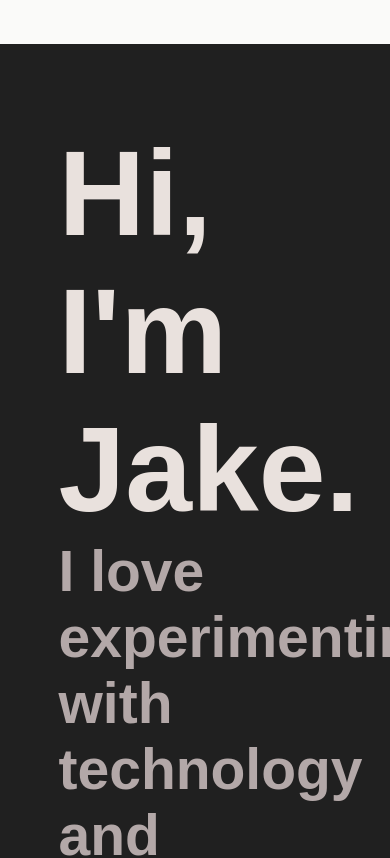
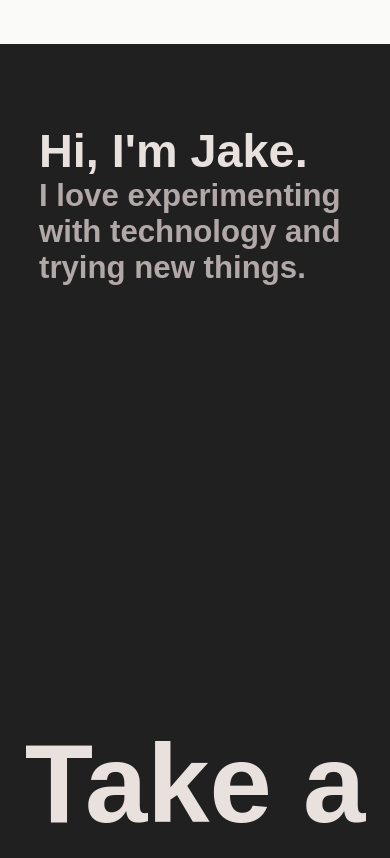
Before and after one commit to jakedves/portfolio, a React (Create React App) app: page / in a window 390 px wide. Shown: the part 800-1658 px from the top of the page. Built offline with nearby package versions, Linux system fonts and the light colour scheme.

Commit message:
About text responsive

```diff
--- a/src/styles/About.css
+++ b/src/styles/About.css
@@ -7,15 +7,18 @@
 
 .about .about-text {
   margin: 50px auto;
-  max-width: 70%;
   color: #e9e1dd;
 }
 
 .about .about-title {
   margin: 80px 0 0 0;
-  font-size: 120px;
+  font-size: 12vw;
   color: #e9e1dd;
   transition: 0.5s;
+}
+
+.about-body {
+  color: #b3a8a8;
 }
 
 @media (hover: hover) {
@@ -24,7 +27,24 @@
   }
 }
 
-.about .about-body {
-  font-size: 57px;
-  color: #b3a8a8;
+/* MOBILE / SMALL SCREEN */
+@media only screen and (max-width: 600px) {
+  .about-text {
+    width: 80%;
+  }
+
+  .about-body {
+    font-size: 8vw;
+  }
 }
+
+/* DESKTOP / TABLET / LARGER SCREEN */
+@media only screen and (min-width: 601px) {
+  .about-text {
+    width: 70%;
+  }
+
+  .about-body {
+    font-size: 5vw;
+  }
+}
```
